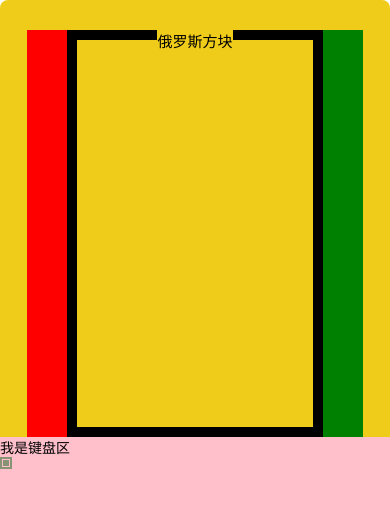
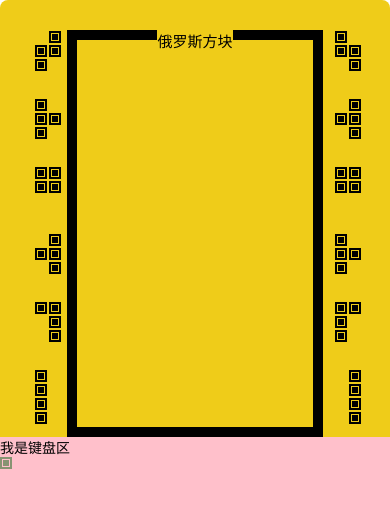
Before and after one commit to zhangCan112/ReactNativeTetris, a React Native app: screen / in a window 390 px wide. Shown: the top 508 px of the page. Built offline with nearby package versions, Linux system fonts and the light colour scheme.

Commit message:
基本完成装饰视图

```diff
--- a/src/components/decorate/index.tsx
+++ b/src/components/decorate/index.tsx
@@ -8,35 +8,99 @@
 
 import React, { Children } from 'react'
 import { Component } from 'react';
-import { Platform, StyleSheet, Text, View } from 'react-native';
+import { StyleSheet, Text, View } from 'react-native';
+import Block from "../block";
+
+
+enum MatrixState {
+  Hidden,
+  Display
+}
+
+let H = MatrixState.Hidden
+let D = MatrixState.Display
 
 export default class Decorate extends Component {
   render() {
     return (
       <View style={styles.container}>
-        <View style={styles.leftDecorate}></View>
+        <View style={styles.leftDecorate}>
+          {this.renderShapeBlock(
+            [[H, D, D, H],
+             [D, D, H, H]])}
+          {this.renderShapeBlock(
+            [[D, D, D, H],
+             [H, D, H, H]])}
+          {this.renderShapeBlock(
+            [[D, D, H, H],
+             [D, D, H, H]])}
+          {this.renderShapeBlock(
+            [[H, D, H, H],
+             [D, D, D, H]])}
+          {this.renderShapeBlock(
+            [[D, H, H, H],
+             [D, D, D, H]])}
+          {this.renderShapeBlock(
+            [[D, D, D, D],
+             [H, H, H, H]])}
+        </View>
         <View style={styles.centerDecorate}>
           <View style={styles.topBorder}>
-            <View style={[styles.block, styles.longBlock]}/>
-            <View style={styles.block}/>
-            <View style={styles.block}/>
-            <View style={styles.block}/>
-            <View style={styles.block}/>
+            <View style={[styles.block, styles.longBlock]} />
+            <View style={styles.block} />
+            <View style={styles.block} />
+            <View style={styles.block} />
+            <View style={styles.block} />
             <Text style={styles.title}>俄罗斯方块</Text>
-            <View style={styles.block}/>
-            <View style={styles.block}/>
-            <View style={styles.block}/>
-            <View style={styles.block}/>
-            <View style={[styles.block, styles.longBlock]}/>
+            <View style={styles.block} />
+            <View style={styles.block} />
+            <View style={styles.block} />
+            <View style={styles.block} />
+            <View style={[styles.block, styles.longBlock]} />
           </View>
           <View style={styles.children}>
             {this.props.children}
           </View>
         </View>
-        <View style={styles.rightDecorate}></View>
+        <View style={styles.rightDecorate}>
+        {this.renderShapeBlock(
+            [[D, D, H, H],
+             [H, D, D, H]])}
+          {this.renderShapeBlock(
+            [[H, D, H, H],
+             [D, D, D, H]])}
+          {this.renderShapeBlock(
+            [[D, D, H, H],
+             [D, D, H, H]])}
+          {this.renderShapeBlock(
+            [[D, D, D, H],
+             [H, D, H, H]])}
+          {this.renderShapeBlock(
+            [[D, D, D, H],
+             [D, H, H, H]])}
+          {this.renderShapeBlock(
+            [[H, H, H, H],
+             [D, D, D, D]])}
+        </View>
       </View>
     );
   }
+
+  //2行4列的2维数组来表示俄罗斯方块的形状
+  renderShapeBlock = (matrix: MatrixState[][]) => {
+    return (
+      <View style={styles.shapeBlock}>
+        {matrix.map((l: MatrixState[]) => {
+          return l.map(v => {
+            return <Block color={v == D ? 'black' : 'rgba(0,0,0,0)'} />
+          })
+        })}
+      </View>
+    );
+  }
+
+
+
 }
 
 const styles = StyleSheet.create({
@@ -65,8 +129,8 @@ const styles = StyleSheet.create({
     fontSize: 15,
   },
   block: {
-    width:10,
-    height:10,
+    width: 10,
+    height: 10,
     backgroundColor: 'black',
   },
 
@@ -75,14 +139,28 @@ const styles = StyleSheet.create({
   },
 
   leftDecorate: {
-    width: 40,
-    backgroundColor: 'red'
+    width: 44,
+    display: 'flex',
+    flexDirection: 'column',
+    alignItems: 'center',
+    justifyContent: 'space-around',
   },
   rightDecorate: {
-    width: 40,
-    backgroundColor: 'green'
+    width: 44,
+    display: 'flex',
+    flexDirection: 'column',
+    alignItems: 'center',
+    justifyContent: 'space-around',
   },
   children: {
     flex: 1
+  },
+  shapeBlock: {
+    display: 'flex',
+    flexWrap: 'wrap',
+    flexDirection: 'column',
+    width: 20,
+    height: 56,
+    marginBottom: 10,
   }
 });
```
Also changed, not shown: src/components/until/const.ts (added).
